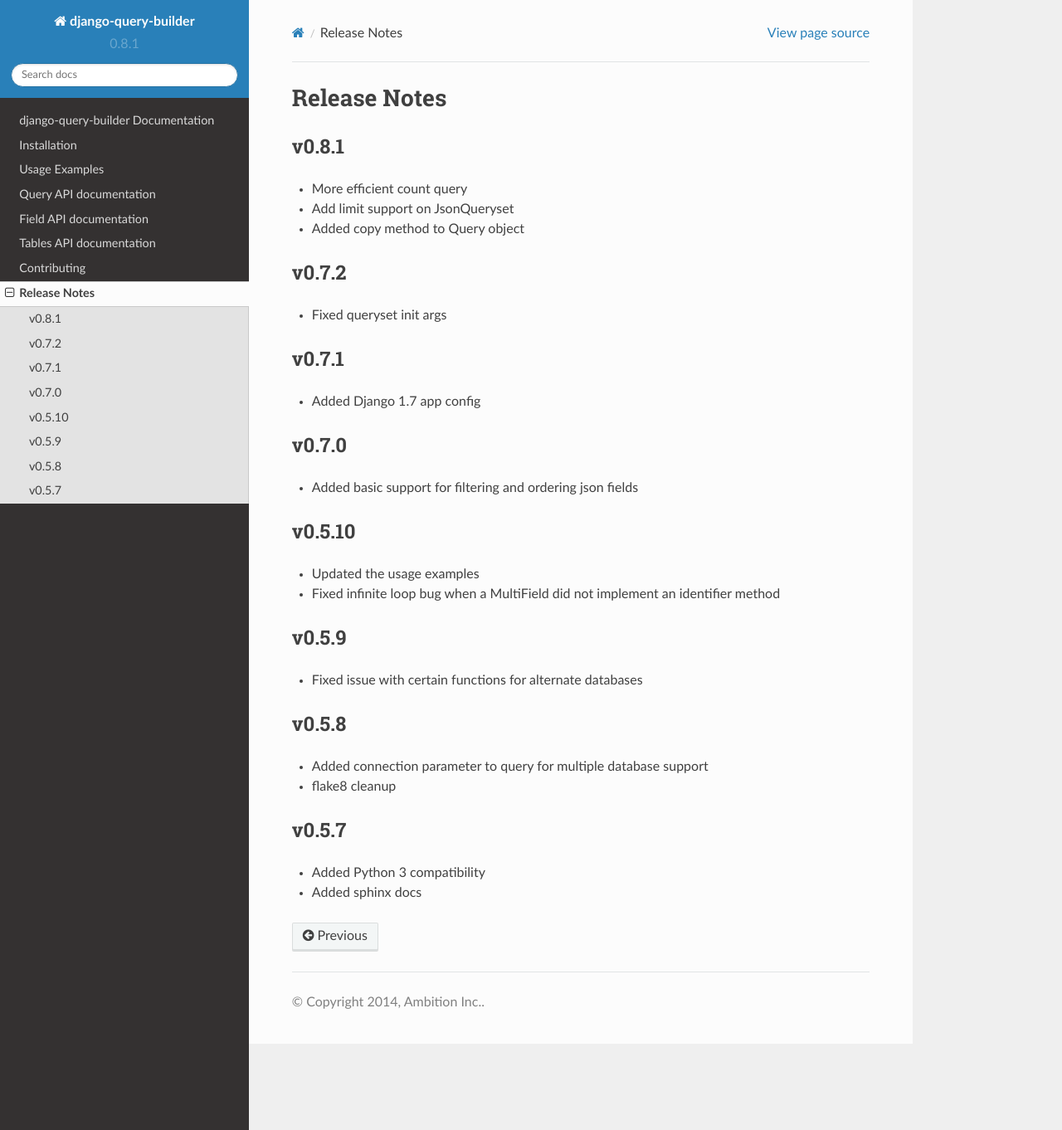
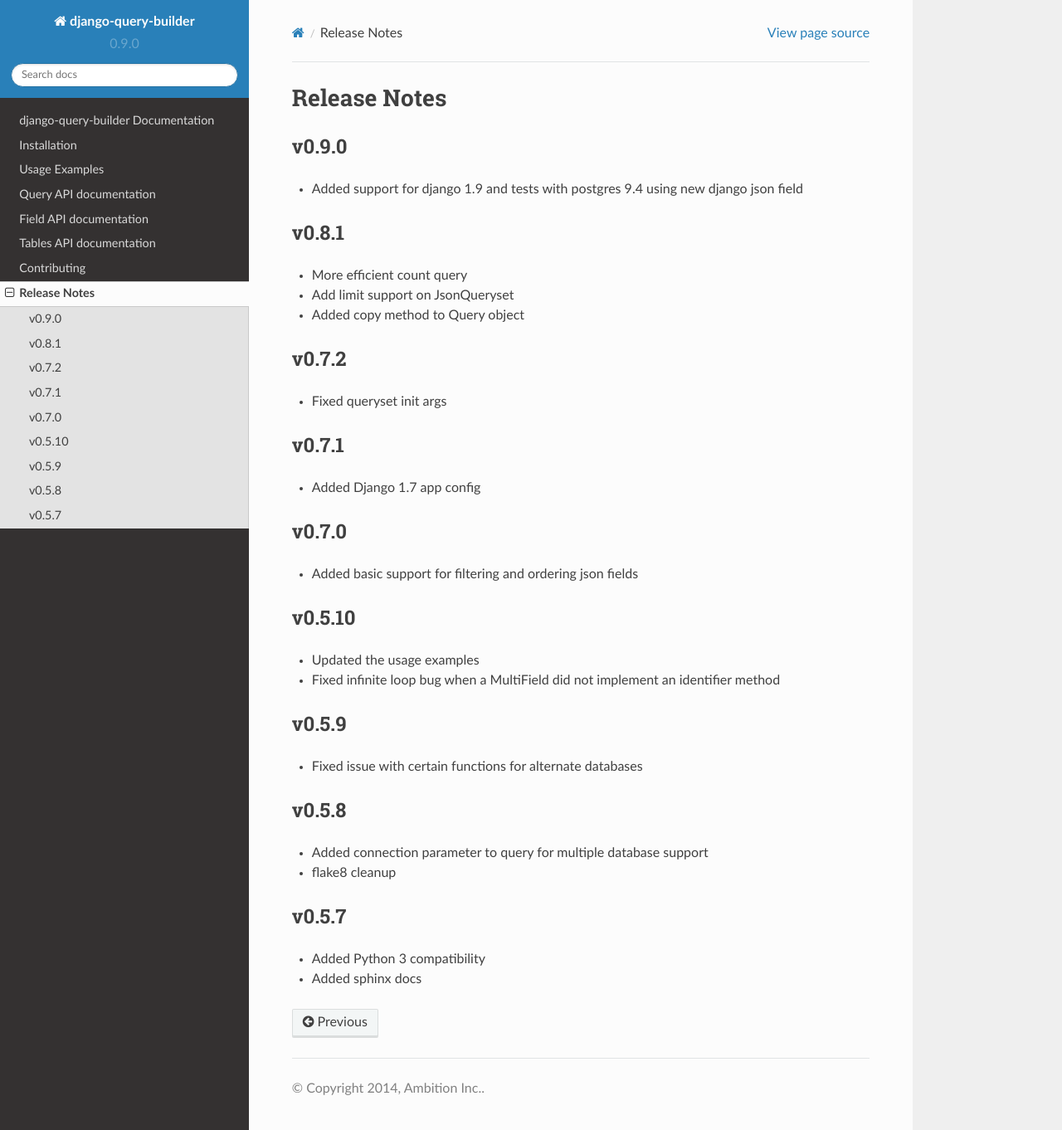
Before and after one commit to ambitioninc/django-query-builder, a Sphinx documentation site: the page built from docs/release_notes.rst, in a window 1280 px wide and 1362 px high. Shown: the whole window at 83% size. Built offline with Sphinx 7.4.7 and the Read the Docs theme 2.0.0, drawn with Linux system fonts in a browser that asks for light colours.

Commit message:
* notes and version bump

```diff
--- a/docs/release_notes.rst
+++ b/docs/release_notes.rst
@@ -1,5 +1,9 @@
 Release Notes
 =============
+
+v0.9.0
+------
+* Added support for django 1.9 and tests with postgres 9.4 using new django json field
 
 v0.8.1
 ------
--- a/querybuilder/version.py
+++ b/querybuilder/version.py
@@ -1 +1 @@
-__version__ = '0.8.1'
+__version__ = '0.9.0'
```
